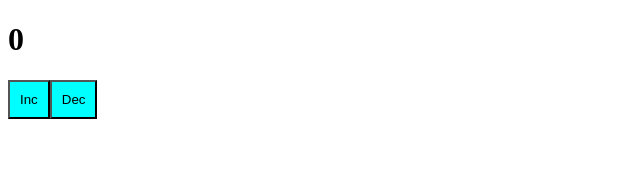
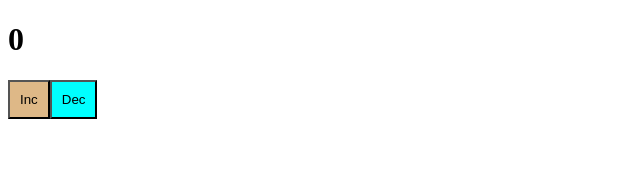
Before and after one commit to Chekirko/Webpack-course, a React app: page / in a window 1280 px wide. Shown: the top 170 px of the page, without its empty margins (0-640 px from the left). Built offline with nearby package versions, Linux system fonts and the light colour scheme.

Commit message:
add scss modules

```diff
--- /dev/null
+++ b/src/components/App/App.module.scss
@@ -0,0 +1,9 @@
+.buttonBlue {
+  background-color: aqua;
+  padding: 10px;
+}
+
+.buttonYellow {
+  background-color: burlywood;
+  padding: 10px;
+}
--- a/src/components/App/App.scss
+++ /dev/null
@@ -1,4 +0,0 @@
-button {
-    background-color: aqua;
-    padding: 10px;
-}
--- a/src/components/App/App.tsx
+++ b/src/components/App/App.tsx
@@ -1,5 +1,5 @@
 import React, { useState } from 'react';
-import './App.scss';
+import classes from './App.module.scss';
 
 export const App = () => {
   const [count, setCount] = useState<number>(0);
@@ -9,8 +9,12 @@ export const App = () => {
   return (
     <>
       <h1>{count}</h1>
-      <button onClick={increment}>Inc</button>
-      <button onClick={decrement}>Dec</button>
+      <button className={classes.buttonYellow} onClick={increment}>
+        Inc
+      </button>
+      <button className={classes.buttonBlue} onClick={decrement}>
+        Dec
+      </button>
     </>
   );
 };
```
Also changed, not shown: src/global.d.ts (added, +7 -0 lines), 2 other files (tests, documents, lock files or other folders).
